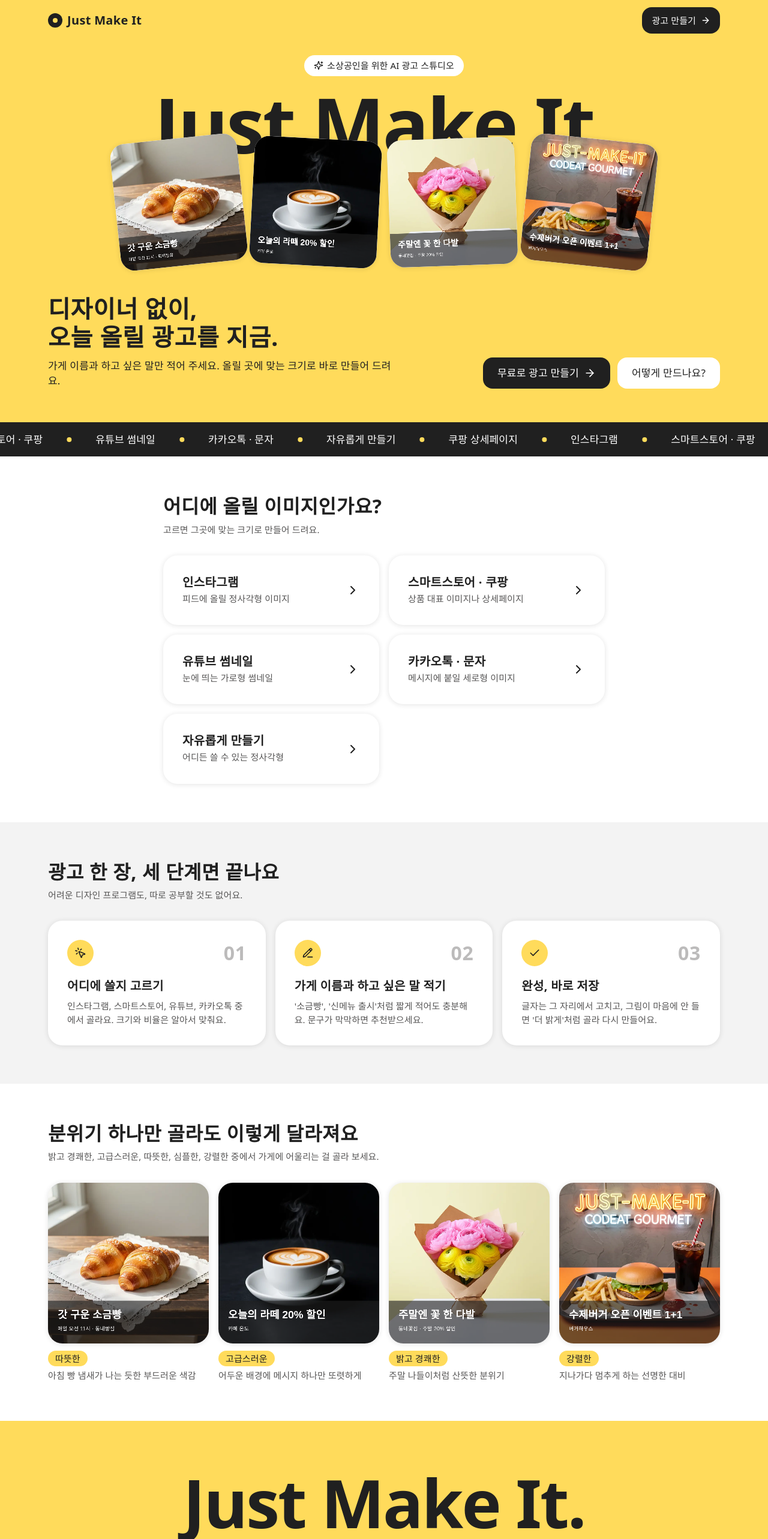
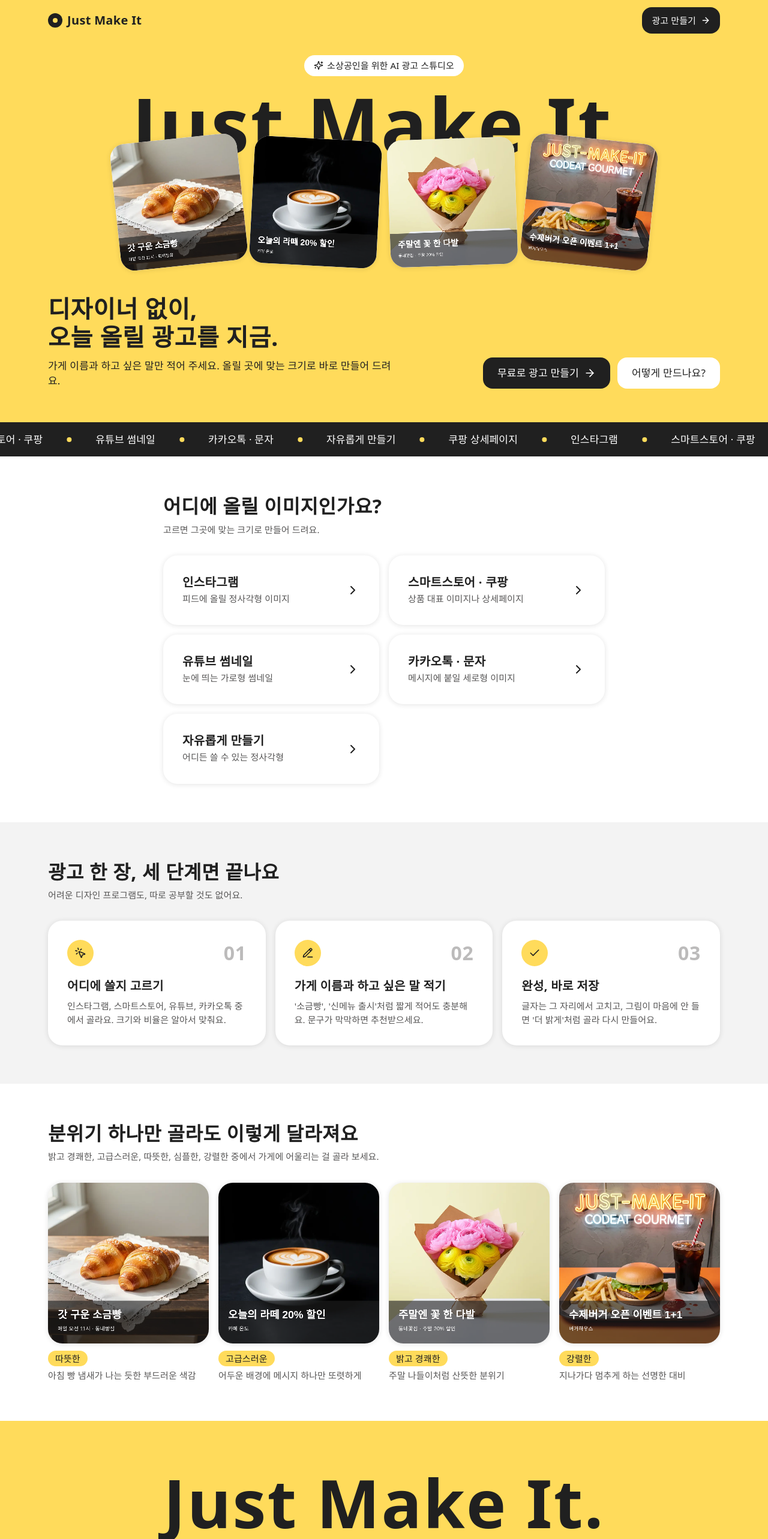
Before and after one commit to sprint-ai-12-4team/just-make-it, a Next.js app in the folder frontend/: page / in a window 1280 px wide. Shown: the top 2566 px of the page at 60% size. Built offline with nearby package versions, Linux system fonts and the light colour scheme; a web font is replaced by a local one.

Commit message:
fix: DESIGN.md 규칙에 맞게 글자 간격과 버튼 크기 수정
- 랜딩 워드마크 음수 자간(tracking-tight) → 양수 0.02em
- 미리보기 넘김 버튼 높이 36px → 기본 칩 44px (터치 최소 크기)

```diff
--- a/frontend/app/page.tsx
+++ b/frontend/app/page.tsx
@@ -28,7 +28,7 @@ export default function Home() {
           <p className="mx-auto mb-4 flex w-fit items-center gap-1.5 rounded-full bg-white px-4 py-1.5 text-caption font-medium">
             <Sparkles aria-hidden className="size-4" /> 소상공인을 위한 AI 광고 스튜디오
           </p>
-          <p aria-hidden className="text-center text-[15vw] font-bold leading-none tracking-tight sm:text-[128px]">
+          <p aria-hidden className="text-center text-[15vw] font-bold leading-none tracking-[0.02em] sm:text-[128px]">
             Just Make It.
           </p>
           <ul className="mx-auto -mt-2 grid max-w-4xl grid-cols-2 gap-4 sm:-mt-10 sm:grid-cols-4" aria-label="만든 광고 예시">
@@ -122,7 +122,7 @@ export default function Home() {
         </section>
 
         <section className="bg-honey px-4 py-20 text-center">
-          <p aria-hidden className="text-[15vw] font-bold leading-none tracking-tight sm:text-[112px]">Just Make It.</p>
+          <p aria-hidden className="text-[15vw] font-bold leading-none tracking-[0.02em] sm:text-[112px]">Just Make It.</p>
           <p className="mt-4">고민은 짧게, 광고는 지금. 첫 광고를 만들어 보세요.</p>
           <Link href="#start" className="btn-fill mt-6">
             무료로 광고 만들기 <ArrowRight aria-hidden className="size-5" />
--- a/frontend/components/StickyPreview.tsx
+++ b/frontend/components/StickyPreview.tsx
@@ -31,7 +31,7 @@ export function StickyPreview({ slides }: { slides: Slide[] }) {
       {slides.length > 1 && (
         <div className="mt-2 flex justify-center gap-2">
           {slides.map((s, i) => (
-            <button key={s.label} type="button" aria-pressed={i === at} onClick={() => go(i)} className={clsx("chip min-h-[36px] px-3", i === at && "chip-on")}>
+            <button key={s.label} type="button" aria-pressed={i === at} onClick={() => go(i)} className={clsx("chip", i === at && "chip-on")}>
               {s.label}
             </button>
           ))}
```
